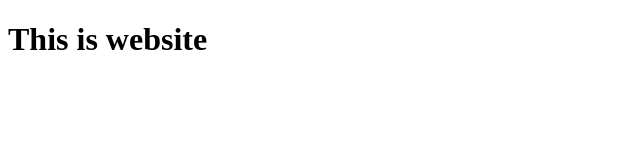
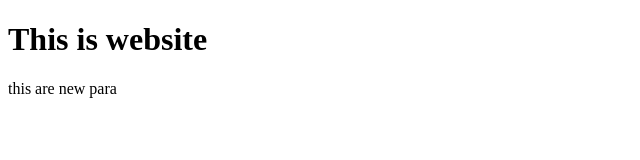
Before and after one commit to HMCreation1/practice, a plain HTML site: page index.html in a window 1280 px wide. Shown: the whole page, without its empty margins (0-640 px from the left). Drawn offline with Linux system fonts and the light colour scheme.

Commit message:
add paragraph in html

```diff
--- a/index.html
+++ b/index.html
@@ -7,6 +7,7 @@
 </head>
 <body>
     <h1>This is website</h1>
+    <P>this are new para</P>
 
 </body>
 </html>
```
